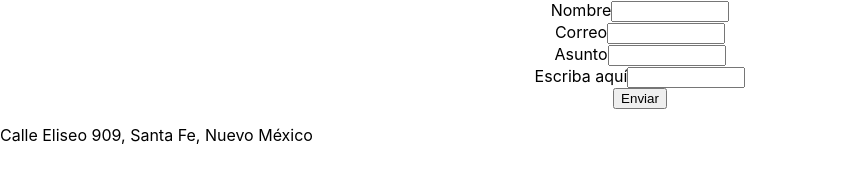
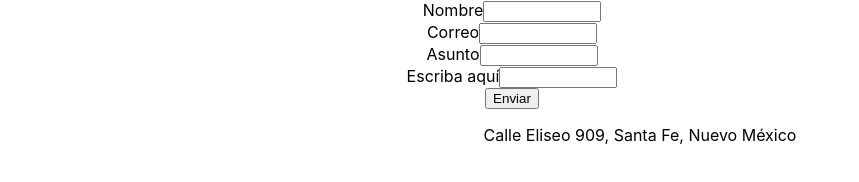
Before and after one commit to Jampolo/proyecto-topicos, a React (Create React App) app in the folder my-app/: page / in a window 1280 px wide. Shown: the part 456-638 px from the top of the page, without its empty margins (0-859 px from the left). Built offline with nearby package versions, Linux system fonts and the light colour scheme; no server answers.

Commit message:
detalles menores

```diff
--- a/my-app/src/App.css
+++ b/my-app/src/App.css
@@ -36,3 +36,7 @@
     transform: rotate(360deg);
   }
 }
+
+.body {
+  width: 80%;
+}
--- /dev/null
+++ b/my-app/src/componentes/footer.css
@@ -0,0 +1,3 @@
+.Footer  {
+    text-align: center;
+}
--- a/my-app/src/componentes/footer.js
+++ b/my-app/src/componentes/footer.js
@@ -1,6 +1,8 @@
+import "./footer.css";
+
 const Footer = () => {
     return(
-        <p text-align="center">Calle Eliseo 909, Santa Fe, Nuevo México</p>
+        <p text-align="center" className="Footer">Calle Eliseo 909, Santa Fe, Nuevo México</p>
     )
 };
 
--- a/my-app/src/componentes/header.css
+++ b/my-app/src/componentes/header.css
@@ -1,6 +1,7 @@
 .box1 {
     display: flex;
     flex-direction: row;
+    width: 100%;
 }
 
 .box3 {
```
Also changed, not shown: my-app/src/componentes/contacto.css (added).
